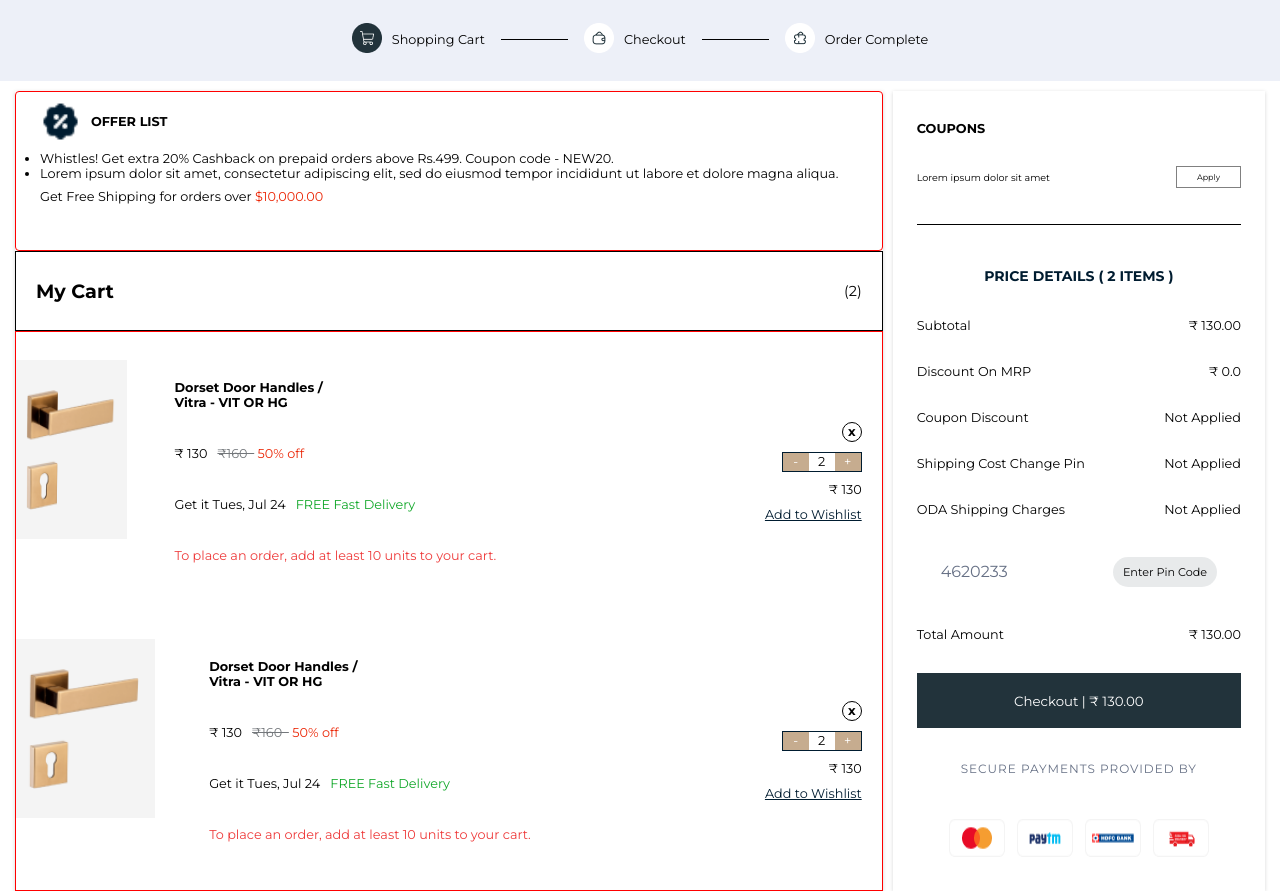
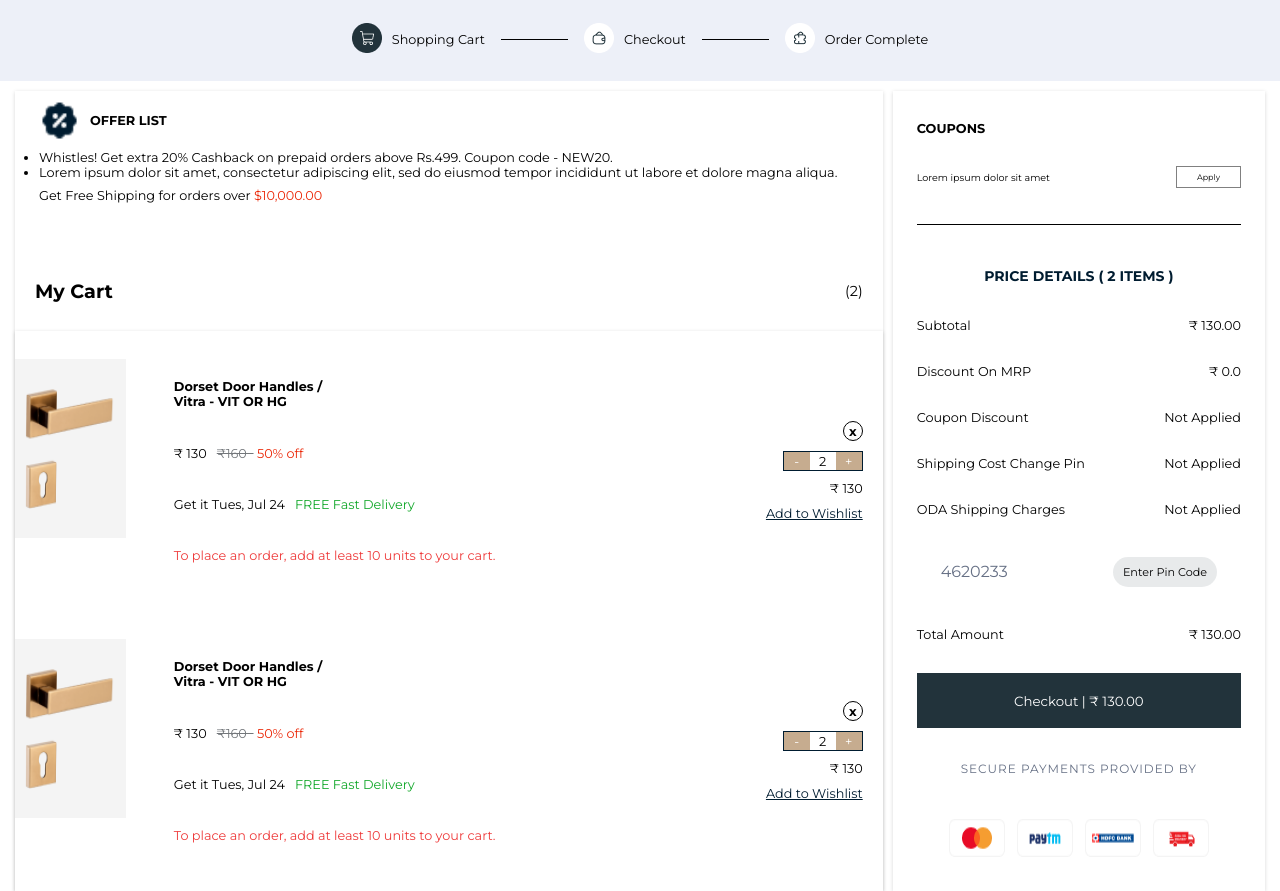
Before and after one commit to ashish842a/frikly, a plain HTML site: page index.html in a window 1280 px wide. Shown: the part 58-949 px from the top of the page. Drawn offline with Linux system fonts and the light colour scheme.

Commit message:
first commit

```diff
--- a/index.html
+++ b/index.html
@@ -97,6 +97,7 @@
                         </div>
                     </div>
                     <div class="prod1">
+                        <div class="combine">
                             <div class="left">
                                 <img src="img/door-lock.png" alt="">
                             </div>
@@ -106,6 +107,7 @@
                                 <p>Get it Tues, Jul 24 &nbsp; <span style="color: #10A728;">FREE Fast Delivery </span></p>
 
                                 <span style="color:#EE3A3A;">To place an order, add at least 10 units to your cart. </span>
+                            </div>
                         </div>
                         <div class="right">
                             <div class="close">x</div>
--- a/style.css
+++ b/style.css
@@ -112,6 +112,7 @@
     /* align-items: center; */
     justify-content: space-between;
     box-shadow: rgba(0, 0, 0, 0.16) 0px 1px 4px;
+    /* gap: 10px; */
 
 }
 .left .offerlist{
@@ -122,7 +123,7 @@
     flex-direction: column;
     align-items: flex-start;
     gap: 8px;
-    border: 1px solid red;
+    /* border: 1px solid red; */
     border-radius: 4px;
     font-size: 0.8rem;
     /* border: 1px solid #F4F5F5; */
@@ -170,7 +171,8 @@
     flex-direction: column;
     align-items: center;
     justify-content: space-around;
-    border: 1px solid red;
+    box-shadow: rgba(0, 0, 0, 0.16) 0px 1px 4px;
+    /* border: 1px solid red; */
 }
 
 
@@ -198,7 +200,7 @@
     align-items: center;
     justify-content: space-between;
     padding: 0 20px;
-    border: 1px solid black;
+    /* border: 1px solid black; */
 }
 .left img{
     width: 80%;
@@ -488,7 +490,7 @@
     width: 100%;
     display: flex;
     justify-content: flex-end;
-    border: 1px solid red;
+    /* border: 1px solid red; */
    }
    .prod1>.right{
     display: flex;
```
Lines whose indentation alone changed are shown as unchanged.
